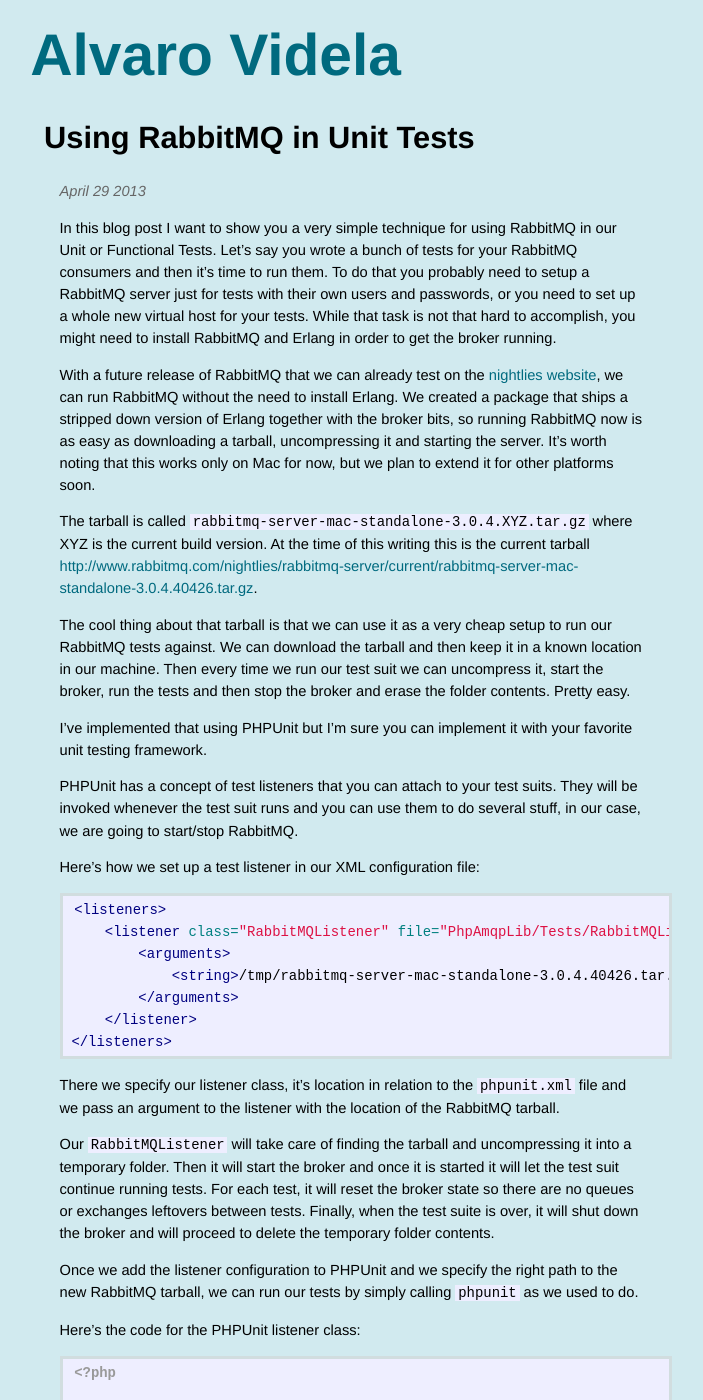
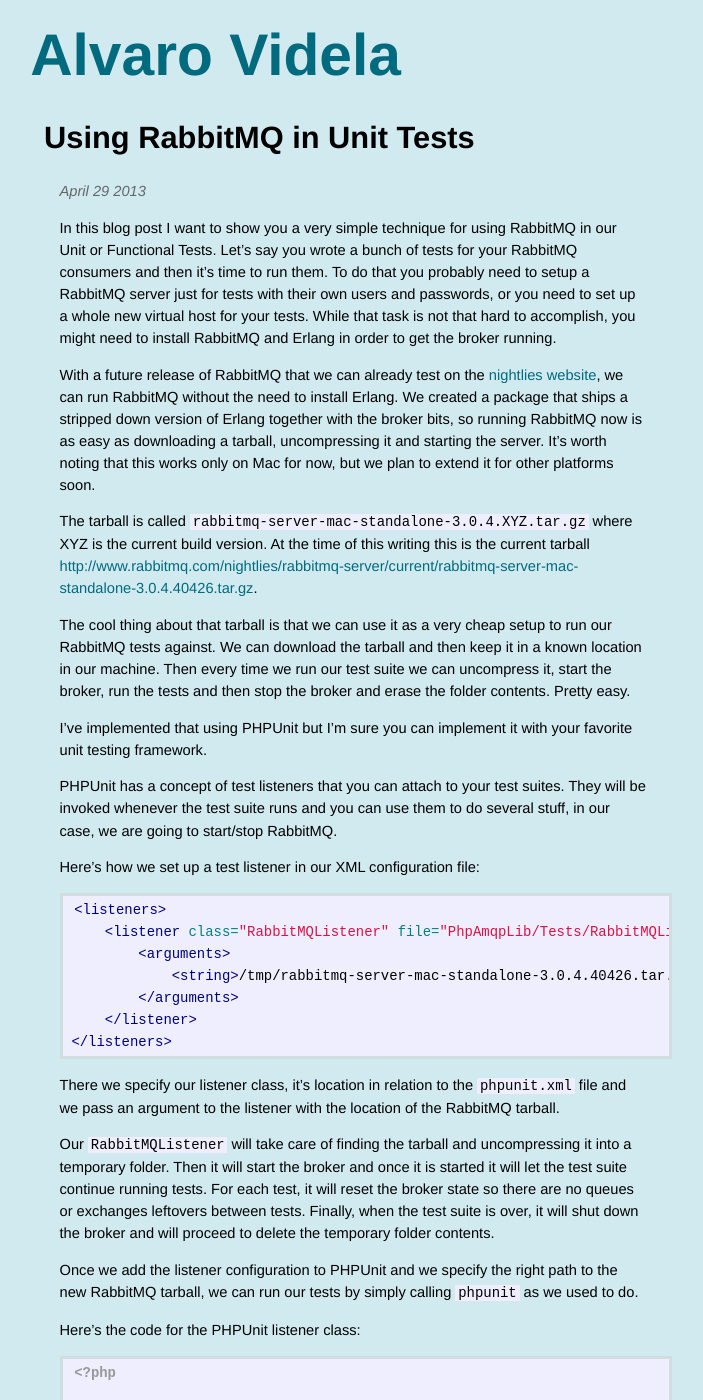
Before and after one commit to videlalvaro/videlalvaro.github.io, a Jekyll site: the page built from _posts/2013-04-29-using-rabbitmq-in-unit-tests.md, in a window 1280 px wide and 1400 px high. Shown: the whole window, without its empty margins (287-990 px from the left). Built offline with Jekyll 4.4.1, drawn with Linux system fonts in a browser that asks for light colours; comment, search, counter and statistics services are not loaded.

Commit message:
typo fixes

```diff
--- a/_posts/2013-04-29-using-rabbitmq-in-unit-tests.md
+++ b/_posts/2013-04-29-using-rabbitmq-in-unit-tests.md
@@ -13,11 +13,11 @@
 
 The tarball is called `rabbitmq-server-mac-standalone-3.0.4.XYZ.tar.gz` where XYZ is the current build version. At the time of this writing this is the current tarball [http://www.rabbitmq.com/nightlies/rabbitmq-server/current/rabbitmq-server-mac-standalone-3.0.4.40426.tar.gz](http://www.rabbitmq.com/nightlies/rabbitmq-server/current/rabbitmq-server-mac-standalone-3.0.4.40426.tar.gz).
 
-The cool thing about that tarball is that we can use it as a very cheap setup to run our RabbitMQ tests against. We can download the tarball and then keep it in a known location in our machine. Then every time we run our test suit we can uncompress it, start the broker, run the tests and then stop the broker and erase the folder contents. Pretty easy.
+The cool thing about that tarball is that we can use it as a very cheap setup to run our RabbitMQ tests against. We can download the tarball and then keep it in a known location in our machine. Then every time we run our test suite we can uncompress it, start the broker, run the tests and then stop the broker and erase the folder contents. Pretty easy.
 
 I've implemented that using PHPUnit but I'm sure you can implement it with your favorite unit testing framework.
 
-PHPUnit has a concept of test listeners that you can attach to your test suits. They will be invoked whenever the test suit runs and you can use them to do several stuff, in our case, we are going to start/stop RabbitMQ.
+PHPUnit has a concept of test listeners that you can attach to your test suites. They will be invoked whenever the test suite runs and you can use them to do several stuff, in our case, we are going to start/stop RabbitMQ.
 
 Here's how we set up a test listener in our XML configuration file:
 
@@ -33,7 +33,7 @@
 
 There we specify our listener class, it's location in relation to the `phpunit.xml` file and we pass an argument to the listener with the location of the RabbitMQ tarball.
 
-Our `RabbitMQListener` will take care of finding the tarball and uncompressing it into a temporary folder. Then it will start the broker and once it is started it will let the test suit continue running tests. For each test, it will reset the broker state so there are no queues or exchanges leftovers between tests. Finally, when the test suite is over, it will shut down the broker and will proceed to delete the temporary folder contents.
+Our `RabbitMQListener` will take care of finding the tarball and uncompressing it into a temporary folder. Then it will start the broker and once it is started it will let the test suite continue running tests. For each test, it will reset the broker state so there are no queues or exchanges leftovers between tests. Finally, when the test suite is over, it will shut down the broker and will proceed to delete the temporary folder contents.
 
 Once we add the listener configuration to PHPUnit and we specify the right path to the new RabbitMQ tarball, we can run our tests by simply calling `phpunit` as we used to do.
 
```
